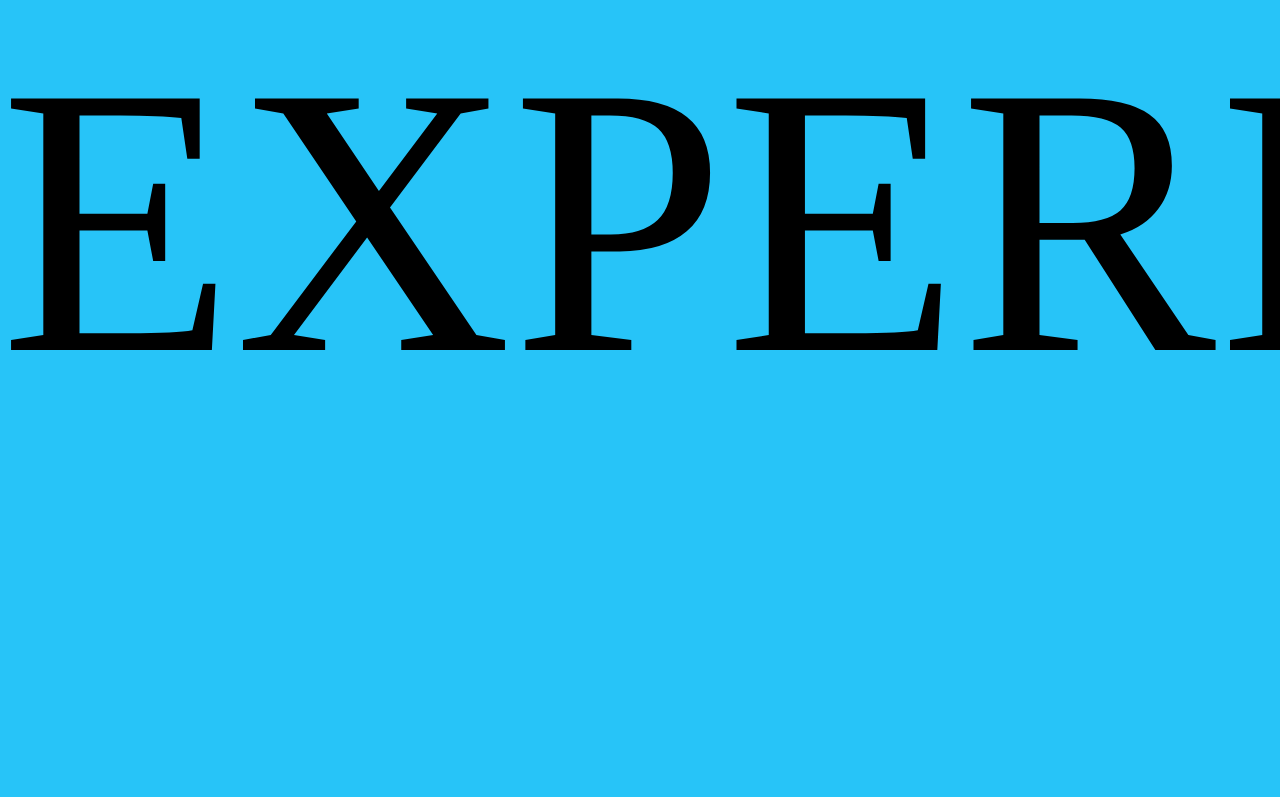
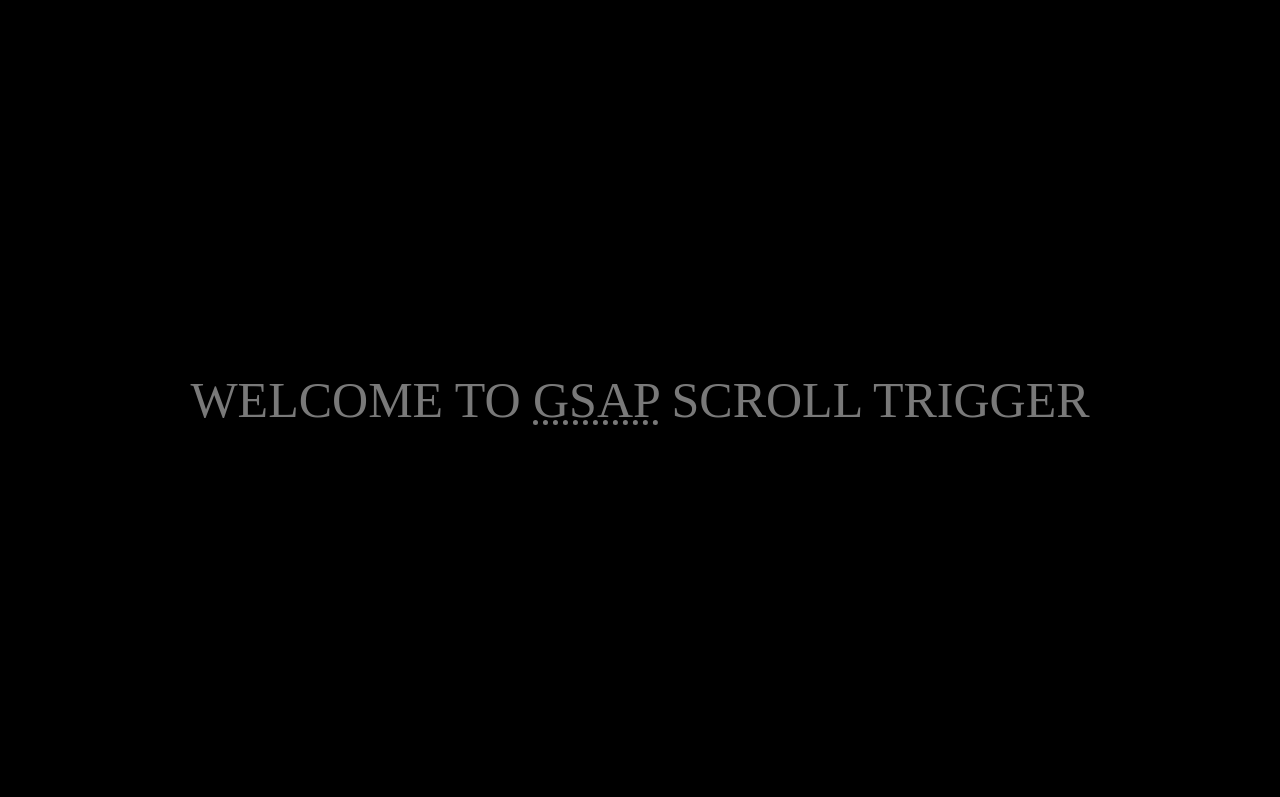
Before and after one commit to muhammadahmad1857/GSAP_PRACTICE, a plain HTML site: page GSAP-In-HTML/scroll-trigger-pin-and-scrub-in-GSAP/index.html in a window 1280 px wide. Shown: the top 797 px of the page. Drawn offline with nearby package versions, Linux system fonts and the light colour scheme.

Commit message:
Updated Move Animation

```diff
--- a/GSAP-In-HTML/scroll-trigger-pin-and-scrub-in-GSAP/index.html
+++ b/GSAP-In-HTML/scroll-trigger-pin-and-scrub-in-GSAP/index.html
@@ -44,7 +44,12 @@
     <div id="page3">
       <div id="box"></div>
     </div>  -->
-    <!-- <div id="page1"></div> -->
+    <div id="page1">
+      <h1>
+        Welcome To
+        <abbr title="Green Sock Animation Platform">GSAP</abbr> SCroll Trigger
+      </h1>
+    </div>
     <div id="page2">
       <h1>Experiences</h1>
     </div>
--- a/GSAP-In-HTML/scroll-trigger-pin-and-scrub-in-GSAP/style.css
+++ b/GSAP-In-HTML/scroll-trigger-pin-and-scrub-in-GSAP/style.css
@@ -41,9 +41,9 @@ body {
   height: 100%;
   width: 100%;
   background-color: black;
-  /* display: flex;
+  display: flex;
   align-items: center;
-  justify-content: center; */
+  justify-content: center;
 }
 
 #page2 {
@@ -57,7 +57,15 @@ body {
   gap: 50px; */
   color: black;
 }
-
+#page1 h1 {
+  font-size: 50px;
+  text-align: center;
+  font-weight: 500;
+  text-transform: uppercase;
+}
+#page1 h1 abbr {
+  cursor: pointer;
+}
 #page2 h1,
 #page3 h1 {
   font-size: 30vw;
@@ -88,7 +96,8 @@ body {
 #page3 {
   height: 100%;
   width: 100%;
-  background-color: black;
+  background-color: rgb(143, 220, 20);
+  color: black;
   /* display: flex;
   align-items: center;
   justify-content: center; */
```
